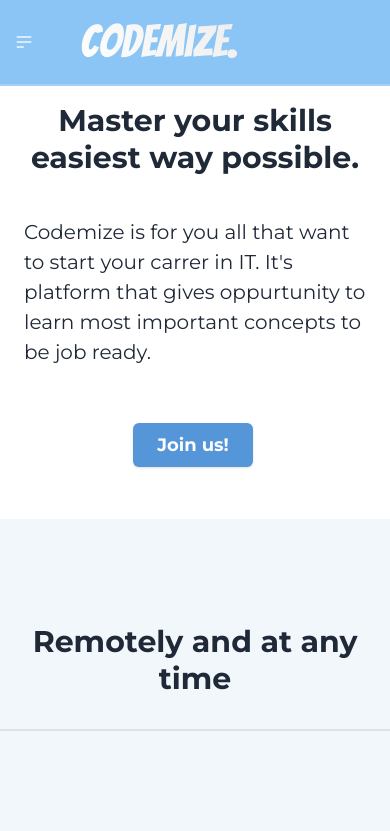
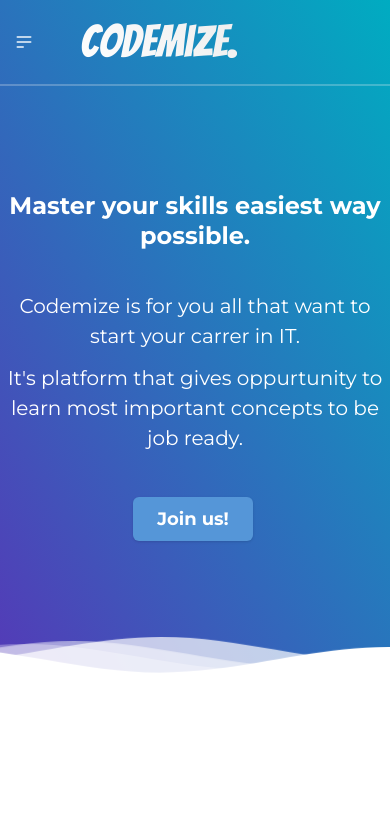
Before and after one commit to a-lukasiewicz/codemize, a Vue app: page / in a window 390 px wide. Shown: the top 831 px of the page. Built offline with nearby package versions, Linux system fonts and the light colour scheme; no server answers; the database is empty.

Commit message:
changed hero & navbar

```diff
--- a/src/components/atoms/LoadingText.vue
+++ b/src/components/atoms/LoadingText.vue
@@ -5,17 +5,9 @@
   >
     <div id="intro-text" class="text-3xl text-white">
       <h1 id="hide" class="overflow-hidden bg-black">
-        <span id="text" class="inline-block translate-y-full"
-          >Creating innovation</span
+        <span id="text" class="inline-block translate-y-full title"
+          >CODEMIZE.</span
         >
-      </h1>
-      <h1 id="hide" class="overflow-hidden bg-black">
-        <span id="text" class="inline-block translate-y-full"
-          >For Everyday</span
-        >
-      </h1>
-      <h1 id="hide" class="overflow-hidden bg-black">
-        <span id="text" class="inline-block translate-y-full">people.</span>
       </h1>
     </div>
   </div>
@@ -28,9 +20,17 @@ import { onMounted, ref } from 'vue';
 let loaded = ref(false);
 onMounted(() => {
   const tl = gsap.timeline({ defaults: { ease: 'power1.out' } });
-  tl.to('#text', { y: '0%', duration: 0.5, stagger: 0.25 });
+  tl.to('#text', { y: '0%', duration: 0.25, stagger: 0.25 });
   tl.to('#slider', { y: '-100%', duration: 1, delay: 0.5 });
-  tl.to('#intro', { y: '-100%', duration: 0.8 }, '-=1');
+  tl.to('#intro', { y: '-100%', duration: 0.6 }, '-=1');
   loaded.value = true;
 });
 </script>
+<style scoped>
+@import url('https://fonts.googleapis.com/css2?family=Bangers&display=swap');
+
+.title {
+  font-family: 'Bangers', sans-serif;
+  font-size: 45px;
+}
+</style>
--- a/src/components/basic/Navbar.vue
+++ b/src/components/basic/Navbar.vue
@@ -1,5 +1,5 @@
 <template>
-  <nav id="header" class="w-full text-main-5 bg-main-2">
+  <nav id="header" class="w-full text-main-5">
     <div
       class="container flex flex-wrap items-center w-full py-2 mx-auto mt-0 lg:justify-between"
     >
--- a/src/components/molecules/Hero/Hero.vue
+++ b/src/components/molecules/Hero/Hero.vue
@@ -1,20 +1,18 @@
 <template>
-  <div class="pb-12 md:pb-0">
-    <div
-      class="container flex flex-col flex-wrap items-center justify-around px-6 mx-auto md:py-20 md:flex-row"
-    >
-      <div
-        class="flex flex-col items-start justify-center w-full md:w-4/5 lg:w-2/5"
-      >
+  <div class="relative text-center text-white header -z-10">
+    <Navbar />
+    <div class="flex flex-col inner-header">
       <h1
-          class="my-4 text-3xl font-bold leading-tight text-center md:text-5xl lg:text-left"
+        class="my-4 text-3xl font-bold leading-tight text-center md:text-6xl lg:text-left"
       >
         Master your skills easiest way possible.
       </h1>
-        <p class="py-6 mb-8 text-xl leading-normal md:text-2xl">
-          Codemize is for you all that want to start your carrer in IT. It's
-          platform that gives oppurtunity to learn most important concepts to be
-          job ready.
+      <p class="pt-6 text-xl font-normal leading-normal md:text-2xl">
+        Codemize is for you all that want to start your carrer in IT.
+      </p>
+      <p class="py-3 mb-8 text-xl font-normal leading-normal md:text-2xl">
+        It's platform that gives oppurtunity to learn most important concepts to
+        be job ready.
       </p>
       <div class="flex justify-center w-full md:justify-end">
         <router-link to="/pricing">
@@ -22,12 +20,128 @@
         </router-link>
       </div>
     </div>
-      <div class="hidden w-full py-6 text-center lg:block md:w-2/5">
-        <img class="z-50 w-full md:w-4/5" src="../../../assets/hero.png" />
-      </div>
+    <div>
+      <svg
+        class="waves"
+        xmlns="http://www.w3.org/2000/svg"
+        xmlns:xlink="http://www.w3.org/1999/xlink"
+        viewBox="0 24 150 28"
+        preserveAspectRatio="none"
+        shape-rendering="auto"
+      >
+        <defs>
+          <path
+            id="gentle-wave"
+            d="M-160 44c30 0 58-18 88-18s 58 18 88 18 58-18 88-18 58 18 88 18 v44h-352z"
+          />
+        </defs>
+        <g class="parallax">
+          <use
+            xlink:href="#gentle-wave"
+            x="48"
+            y="0"
+            fill="rgba(255,255,255,0.7"
+          />
+          <use
+            xlink:href="#gentle-wave"
+            x="48"
+            y="3"
+            fill="rgba(255,255,255,0.5)"
+          />
+          <use
+            xlink:href="#gentle-wave"
+            x="48"
+            y="5"
+            fill="rgba(255,255,255,0.3)"
+          />
+          <use xlink:href="#gentle-wave" x="48" y="7" fill="#fff" />
+        </g>
+      </svg>
     </div>
   </div>
 </template>
 <script setup lang="ts">
 import Button from '../../atoms/Button.vue';
+import Navbar from '@/components/basic/Navbar.vue';
 </script>
+<style scoped>
+.header {
+  background: linear-gradient(
+    60deg,
+    rgba(84, 58, 183, 1) 0%,
+    rgba(0, 172, 193, 1) 100%
+  );
+}
+
+.inner-header {
+  height: 65vh;
+  width: 100vw;
+}
+
+.flex {
+  /*Flexbox for containers*/
+  display: flex;
+  justify-content: center;
+  align-items: center;
+  text-align: center;
+}
+
+.waves {
+  position: relative;
+  width: 100vw;
+  overflow: hidden;
+  height: 15vh;
+  min-height: 100px;
+  max-height: 150px;
+}
+
+.content {
+  position: relative;
+  height: 20vh;
+  text-align: center;
+  background-color: white;
+}
+
+/* Animation */
+
+.parallax > use {
+  animation: move-forever 25s cubic-bezier(0.55, 0.5, 0.45, 0.5) infinite;
+}
+.parallax > use:nth-child(1) {
+  animation-delay: -2s;
+  animation-duration: 7s;
+}
+.parallax > use:nth-child(2) {
+  animation-delay: -3s;
+  animation-duration: 10s;
+}
+.parallax > use:nth-child(3) {
+  animation-delay: -4s;
+  animation-duration: 13s;
+}
+.parallax > use:nth-child(4) {
+  animation-delay: -5s;
+  animation-duration: 20s;
+}
+@keyframes move-forever {
+  0% {
+    transform: translate3d(-90px, 0, 0);
+  }
+  100% {
+    transform: translate3d(85px, 0, 0);
+  }
+}
+/*Shrinking for mobile*/
+@media (max-width: 768px) {
+  .waves {
+    height: 40px;
+    min-height: 40px;
+  }
+  .content {
+    height: 30vh;
+  }
+  h1 {
+    font-size: 24px;
+  }
+}
+</style>
--- a/src/views/nonAuthorized/Home.vue
+++ b/src/views/nonAuthorized/Home.vue
@@ -2,8 +2,11 @@
   <div id="container">
     <LoadingText />
 
-    <Navbar />
-    <Hero />
+    <div
+      class="relative flex flex-col items-center w-full min-h-screen overflow-hidden"
+    >
+      <Hero />
+    </div>
     <About />
     <WhyUs experience />
     <Companies />
@@ -24,7 +27,6 @@
   </div>
 </template>
 <script setup lang="ts">
-import Navbar from '../../components/basic/Navbar.vue';
 import Hero from '../../components/molecules/Hero/Hero.vue';
 import About from '../../components/molecules/About/About.vue';
 import ActionSection from '../../components/molecules/Ratings/ActionSection.vue';
```
Lines whose indentation alone changed are shown as unchanged.
